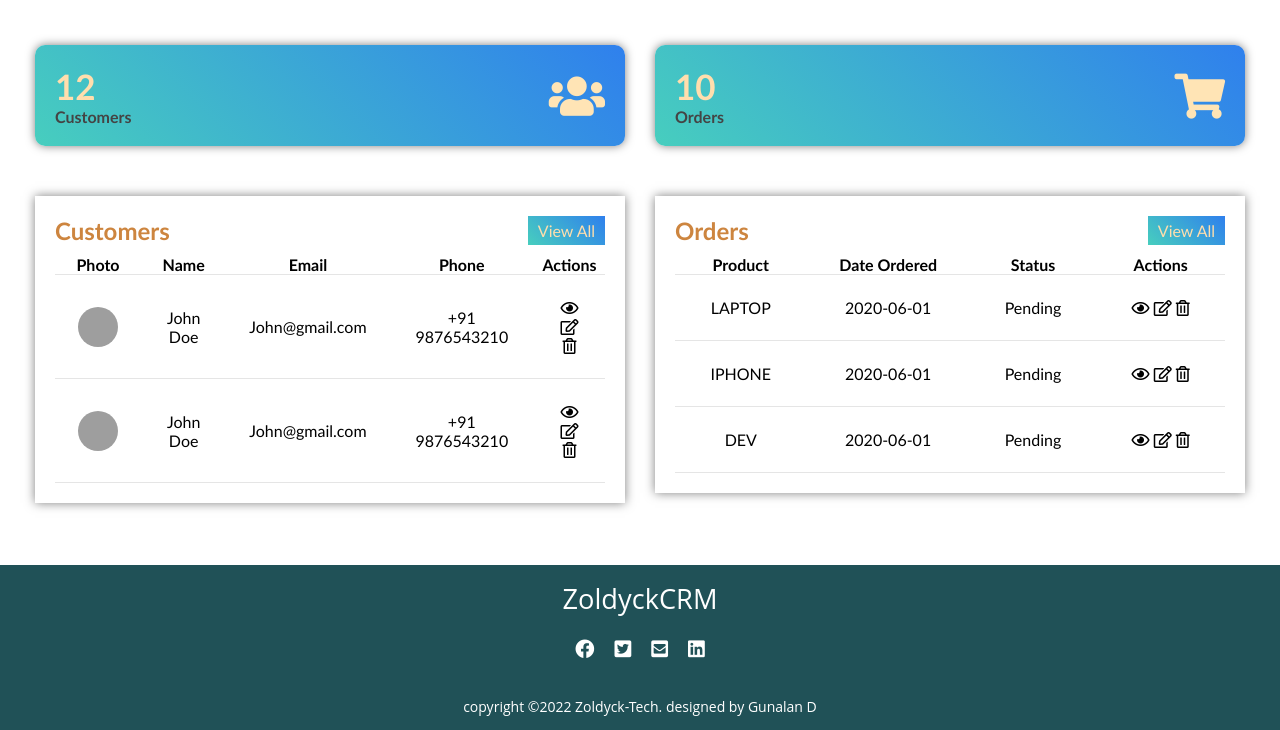
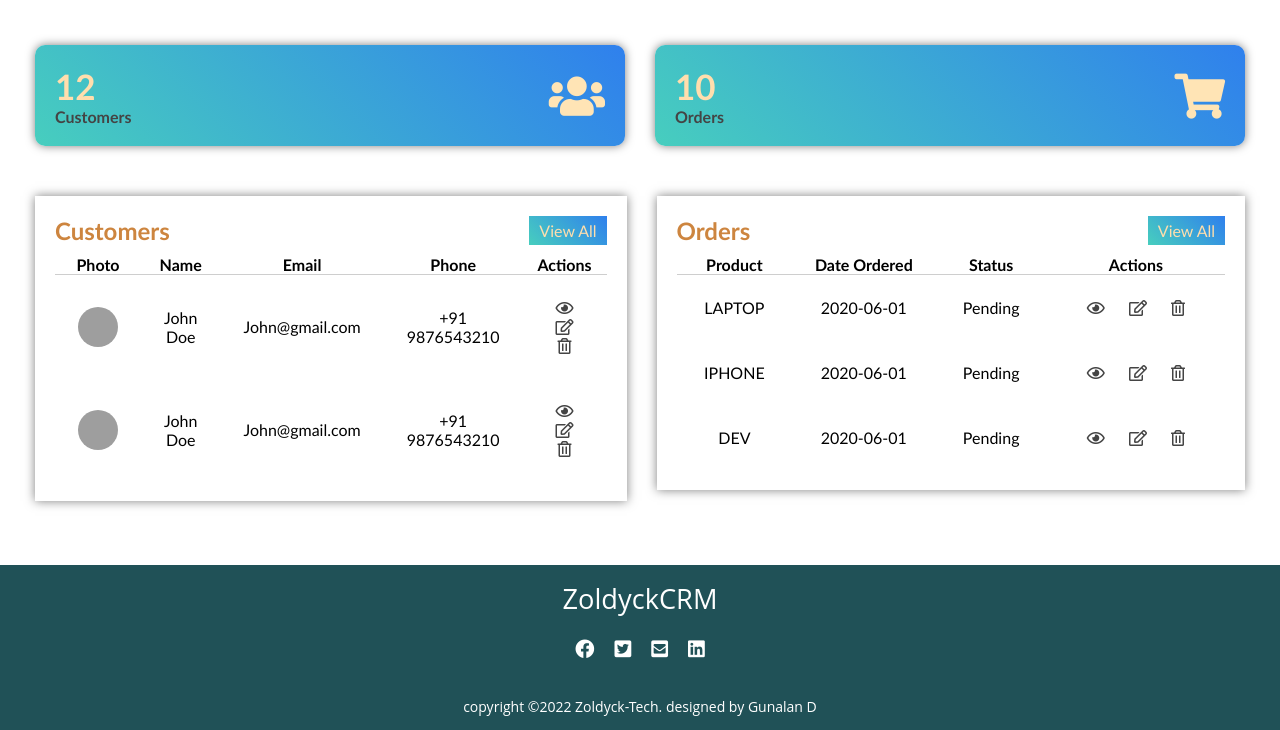
Before and after one commit to GunalanD95/django-crm, a Django app: page / in a window 1280 px wide. Shown: the part 70-800 px from the top of the page. Run offline with Django 4.2, Linux system fonts and the light colour scheme; some libraries are stand-ins or nearby versions; grey boxes are pictures that could not be loaded.

Commit message:
style home

```diff
--- a/accounts/static/css/main.css
+++ b/accounts/static/css/main.css
@@ -247,3 +247,17 @@
 td{
     padding: 23px;
 }
+
+table tbody tr:last-child{
+    border-bottom: none;
+}
+
+table tbody tr:hover{
+    background: linear-gradient(45deg,#47cebe,#2f80ed);
+}
+
+td i {
+    color: #444;
+    cursor: pointer;
+    padding: 0 10px;
+}
```
